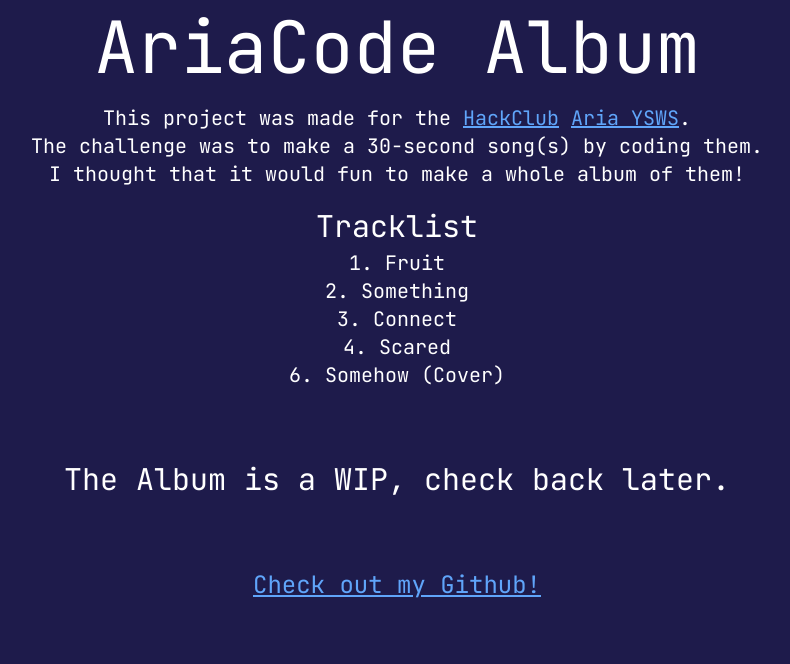
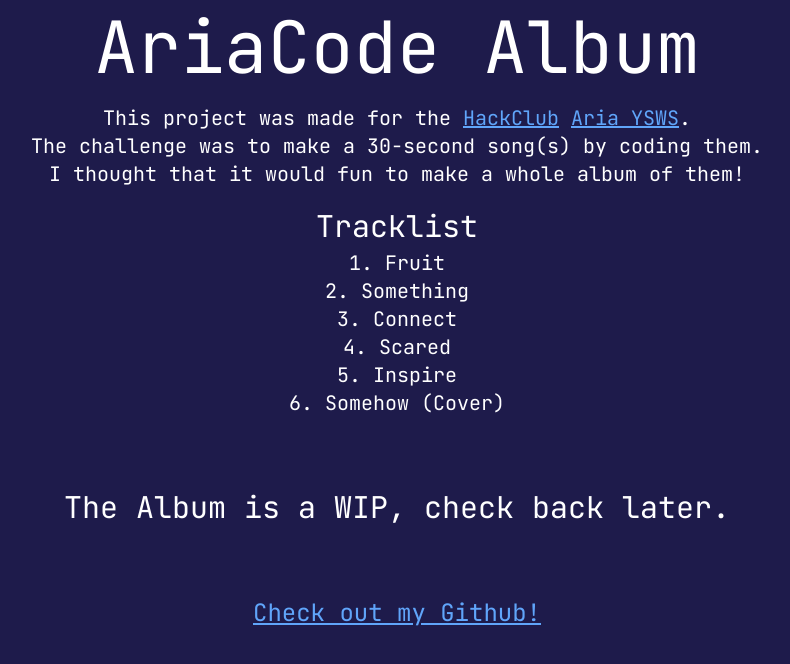
Before and after one commit to kibbthefox/AriaCode-Album, a plain HTML site: page index.html in a window 1280 px wide. Shown: the whole page, without its empty margins (243-1033 px from the left). Drawn offline with nearby package versions, Linux system fonts and the light colour scheme.

Commit message:
Added 'Inspire'
Changed website, README, and added the files of the song.

```diff
--- a/index.html
+++ b/index.html
@@ -25,6 +25,7 @@
       <p>2. Something</p>
       <p>3. Connect</p>
       <p>4. Scared</p>
+      <p>5. Inspire</p>
       <p>6. Somehow (Cover)</p>
       <p class="text-3xl" style="line-height: 6;">The Album is a WIP, check back later.</p>
 
```
Also changed, not shown: Projects/05 Inspire.txt (added), 2 other files.
